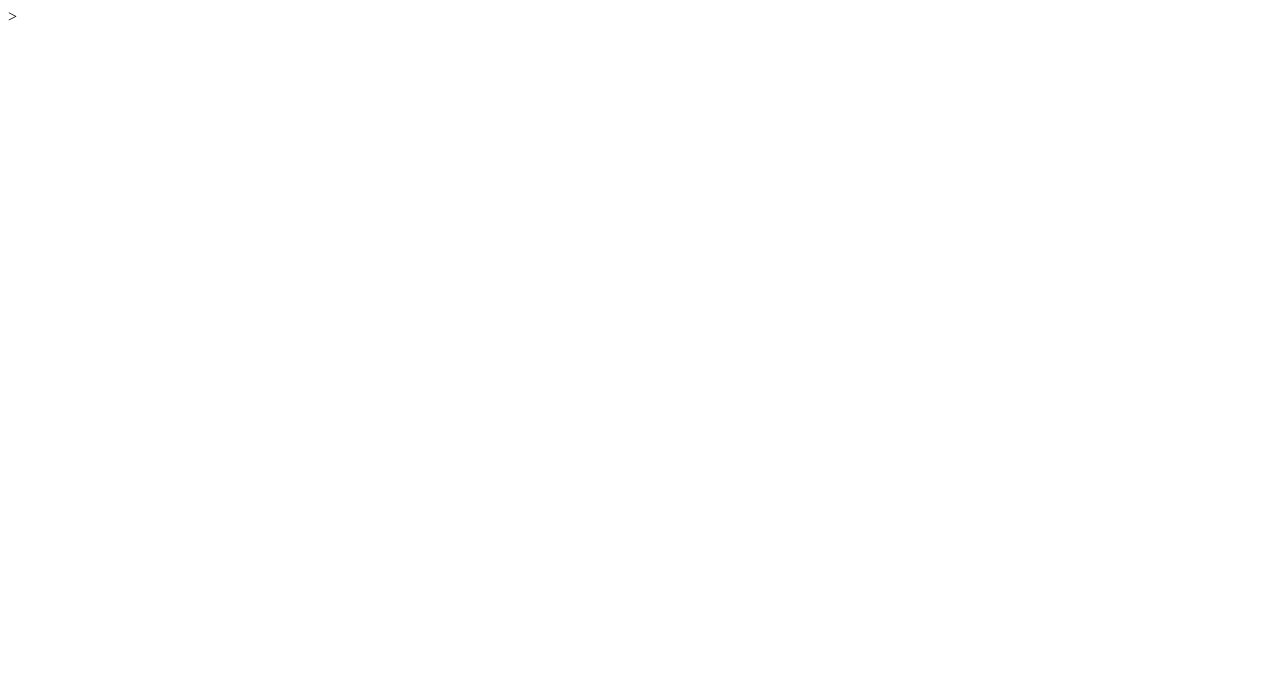
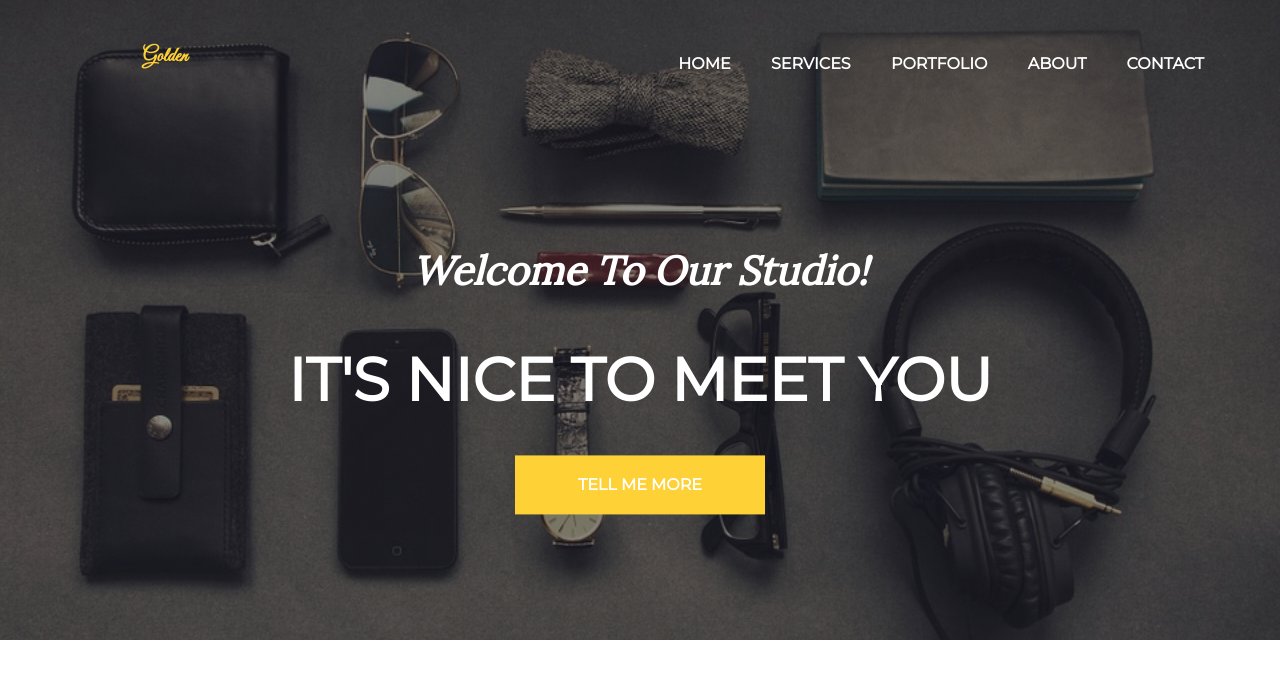
Before and after one commit to KingaMilaszkiewicz/task-runner-project, a website: page index.html in a window 1280 px wide. Drawn offline with nearby package versions, Linux system fonts and the light colour scheme.

Commit message:
Add navigation and splash

```diff
--- a/index.html
+++ b/index.html
@@ -5,11 +5,40 @@
     <meta name="viewport" content="width=device-width, initial-scale=1.0">
     <title>Developer Tools</title>
     <link rel="stylesheet" href="https://cdnjs.cloudflare.com/ajax/libs/font-awesome/5.9.0/css/all.min.css">
-    <!-- Add fonts -->
+    <link href="https://fonts.googleapis.com/css?family=Lora|Montserrat&display=swap" rel="stylesheet">
+    <link href="https://fonts.googleapis.com/css?family=Great+Vibes&display=swap" rel="stylesheet">
     <link rel="stylesheet" href="/vendor/bootstrap-grid.css">
-    <link rel="stylesheet" href="/css/style.css">>
+    <link rel="stylesheet" href="/css/style.css">
   </head>
   <body>
+    <!-- #########  NAVIGATION  ######### -->
+    <nav class="navigation">
+      <div class="container">
+        <a class="btn btn-home" href="#">Golden</a>
+        <ul>
+          <li><a href="#"></a>HOME</li>
+          <li><a href="#"></a>SERVICES</li>
+          <li><a href="#"></a>PORTFOLIO</li>
+          <li><a href="#"></a>ABOUT</li>
+          <li><a href="#"></a>CONTACT</li>
+        </ul>
+      </div>
+    </nav>
+    <!-- #########  HEADER      ######### -->
+    <header class="splash">
+      <div class="splash-inner">
+        <div class="container">
+          <h2 class="page-subtitle">Welcome To Our Studio!</h2>
+          <h1 class="page-title">IT'S NICE TO MEET YOU</h1>
+          <a href=# class="btn btn-one">TELL ME MORE</a>
+        </div>
+      </div>
+    </header>
+    <!-- #########  SERVICES    ######### -->
+    <!-- #########  PORTFOLIO   ######### -->
+    <!-- #########  FOOTER      ######### -->
+
+
     <!-- Bootstrap scripts -->
     <script src="https://code.jquery.com/jquery-3.4.1.slim.min.js" integrity="sha384-J6qa4849blE2+poT4WnyKhv5vZF5SrPo0iEjwBvKU7imGFAV0wwj1yYfoRSJoZ+n" crossorigin="anonymous"></script>
     <script src="https://cdn.jsdelivr.net/npm/popper.js@1.16.0/dist/umd/popper.min.js" integrity="sha384-Q6E9RHvbIyZFJoft+2mJbHaEWldlvI9IOYy5n3zV9zzTtmI3UksdQRVvoxMfooAo" crossorigin="anonymous"></script>
--- a/sass/style.scss
+++ b/sass/style.scss
@@ -0,0 +1,123 @@
+/* #########  VARIABLES   ######### */
+$title-font: 'Montserrat', sans-serif;
+$text-font: 'Lora', serif;
+$main-color: #fed136;
+$transition: all 1s;
+
+/* #########  GLOBAL      ######### */
+*, *::before, *::after {
+    box-sizing: border-box;
+}
+
+body {
+  margin: 0;
+  font-size: 16px;
+  line-height: 1.7;
+  font-family: $text-font;
+  color: #fff;
+  text-align: center;
+}
+
+.container {
+  max-width: 1140px;
+  padding: 0 20px;
+  margin: 0 auto; /* centered vertically */
+}
+
+section {
+  padding: 96px 0;
+}
+
+.btn {
+  display: inline-block;
+  min-width: 250px;
+  margin: 24px auto 0 auto;
+  padding: 16px;
+  font-family: $title-font;
+  font-size: 16px;
+  font-weight: 700;
+  text-align: center;
+  text-decoration: none;
+  cursor: pointer;
+}
+
+/* #########  NAVIGATION  ######### */
+
+.navigation ul {
+  padding: 0;
+  margin: 0;
+  list-style-type: none;
+  position: absolute;
+  top: 50px;
+  z-index: 2;
+  right: 40px;
+}
+
+.navigation li {
+  display: inline-block;
+  margin: 0 36px 0 0;
+  position: relative;
+  font-family: $title-font;
+  font-weight: 600;
+  text-decoration: none;
+  cursor: pointer;
+}
+
+.btn-home {
+  position: absolute;
+  font-family: 'Great Vibes', cursive;
+  color: $main-color;
+  font-size: 20px;
+  z-index: 2;
+  left: 40px;
+}
+
+/* #########  HEADER      ######### */
+.splash {
+  background: linear-gradient(
+                      rgba(20,20,20, .5),
+                      rgba(20,20,20, .5)),
+                      url("/images/splash.jpg");
+  height: 80vh;
+  background-position: center 50%;
+  background-size: cover;
+  position: relative;
+  z-index: 1;
+}
+
+.splash-inner {
+  position: absolute;
+  width: 100%;
+  top: 55%;
+  left: 50%;
+  transform: translate(-50%,-50%);
+}
+
+.page-title {
+  font-size: 60px;
+  margin: 24px 0 0 0;
+  position: relative;
+  font-family: $title-font;
+  font-weight: 700;
+}
+
+.page-subtitle {
+  margin: 48px 0 0 0;
+  font-size: 40px;
+  font-family: $text-font;
+  font-style: italic;
+}
+
+.btn-one {
+  background: $main-color;
+  color: #fff;
+  transition: $transition;
+}
+
+.btn-one:hover {
+  background: #ba9925;
+}
+
+/* #########  SERVICES    ######### */
+/* #########  PORTFOLIO   ######### */
+/* #########  FOOTER      ######### */
```
Also changed, not shown: css/style.css, images/splash.jpg (added), 1 other file.
